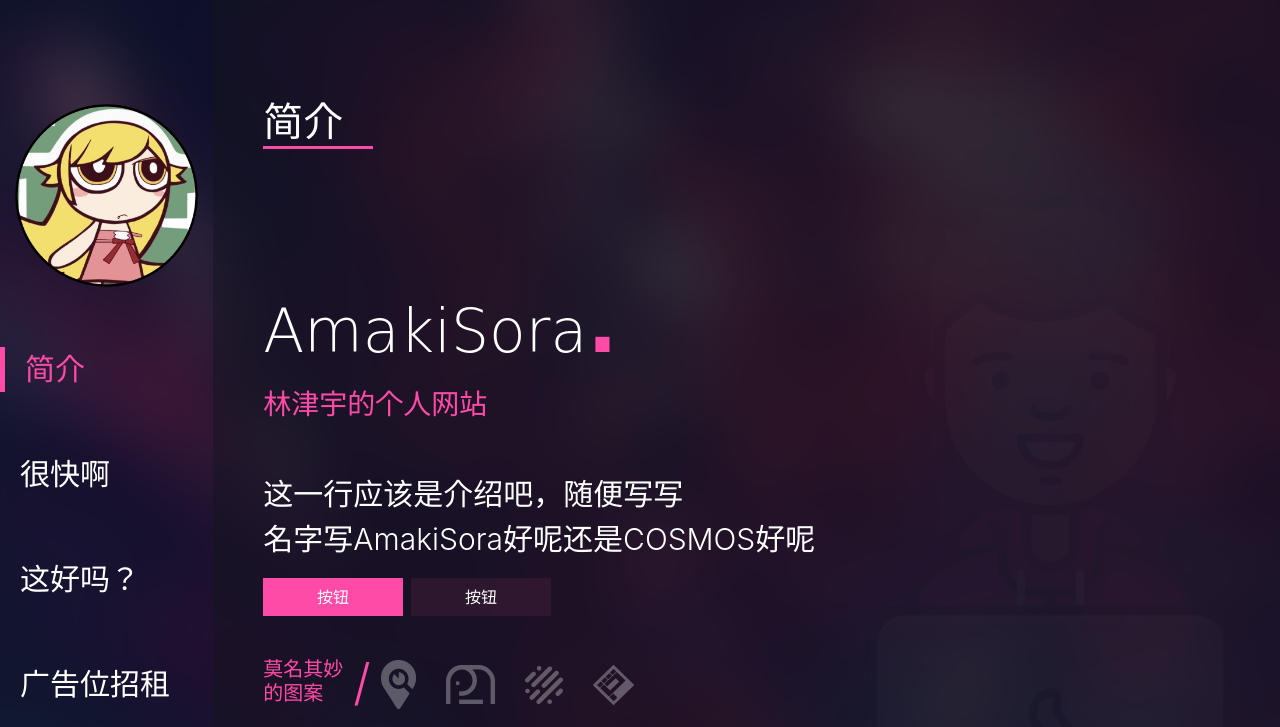
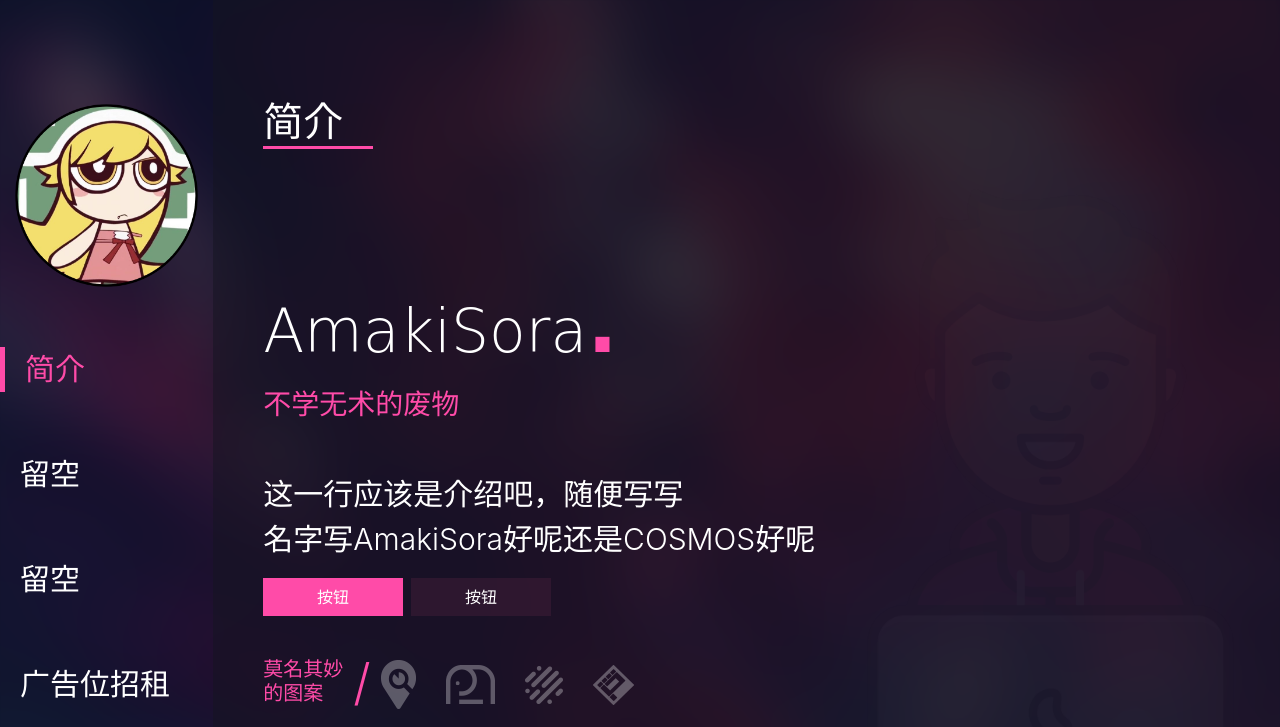
Before and after one commit to AmakiSora/AmakiSora.github.io, a plain HTML site: page index.html in a window 1280 px wide. Shown: the top 727 px of the page. Drawn offline with Linux system fonts and the light colour scheme; some packages are replaced by stand-ins of ours; a script that the page names is missing; a web font is replaced by a local one.

Commit message:
Revert "1.0"
This reverts commit 24ed8c265f0c77fc38841cdca83d8015be90258d.

```diff
--- a/index.html
+++ b/index.html
@@ -63,8 +63,8 @@
                 data-wow-duration="1.5s"><img src="images/avatar2.png" alt="avatar2" class="img-fluid d-block ">
                 <ul class="list-unstyled navigate">
                     <li>简介</li>
-                    <li>很快啊</li>
-                    <li>这好吗？</li>
+                    <li>留空</li>
+                    <li>留空</li>
                     <li>广告位招租</li>
                 </ul>
                 <ul class="ico-social  list-unstyled  ">
@@ -83,7 +83,7 @@
                         <div class="row">
                             <div class=" col-md-7 wow fadeInRight">
                                 <h2 class="h1 about-h-2">AmakiSora<span>.</span></h2>
-                                <h3>林津宇的个人网站</h3>
+                                <h3>不学无术的废物</h3>
                                 <p class="lead">这一行应该是介绍吧，随便写写<br>名字写AmakiSora好呢还是COSMOS好呢</p><a href
                                     class="btn bt1 hvr-grow">按钮</a><a href class="btn bt2 hvr-grow ">按钮</a>
                                 <div class="client">
```
